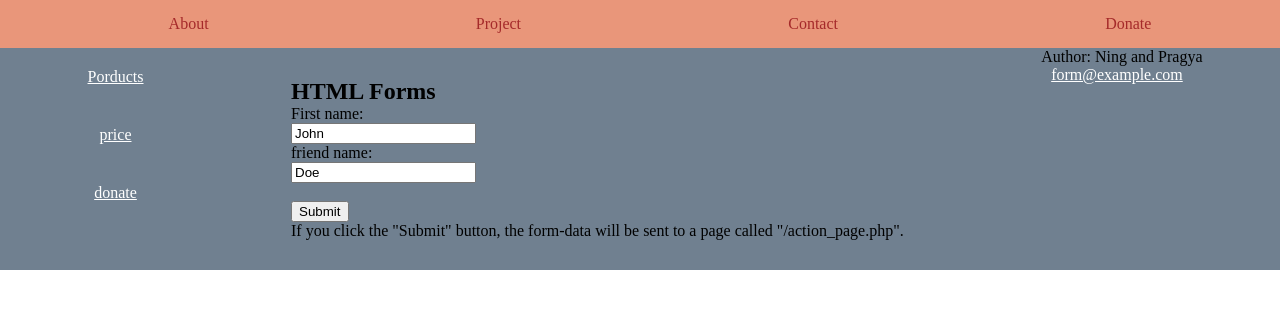
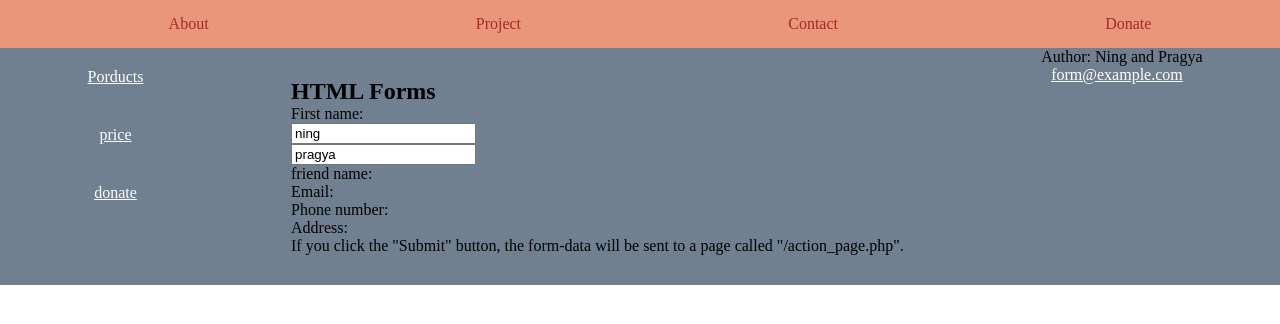
Before and after one commit to Ningleeeee/test, a plain HTML site: page index.html in a window 1280 px wide. Drawn offline with Linux system fonts and the light colour scheme.

Commit message:
new change in form

```diff
--- a/index.html
+++ b/index.html
@@ -30,15 +30,13 @@
 
           <form action="/action_page.php">
             <label for="fname">First name:</label><br />
-            <input type="text" id="fname" name="ning" value="John" /><br />
-            <label for="lname">friend name:</label><br />
-            <input
-              type="text"
-              id="lname"
-              name="pragya"
-              value="Doe"
-            /><br /><br />
-            <input type="submit" value="Submit" />
+            <input type="text" id="fname" name="ning" value="ning" /><br />
+            <input type="text" id="fname" name="pragya" value="pragya" /><br />
+            <label for="lname">friend name:</label><br/>
+            <label for="lname">Email:</label><br/>
+            <label for="lname">Phone number:</label><br/>
+            <label for="lname">Address:</label><br/>
+
           </form>
 
           <p>
```
